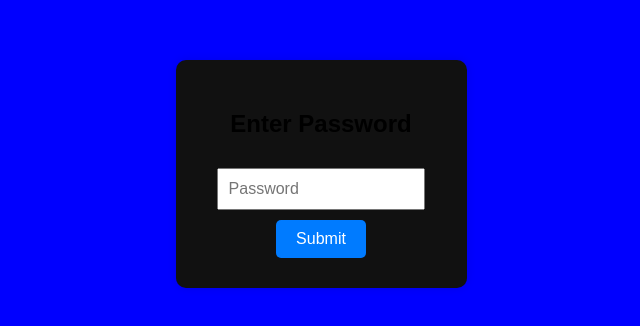
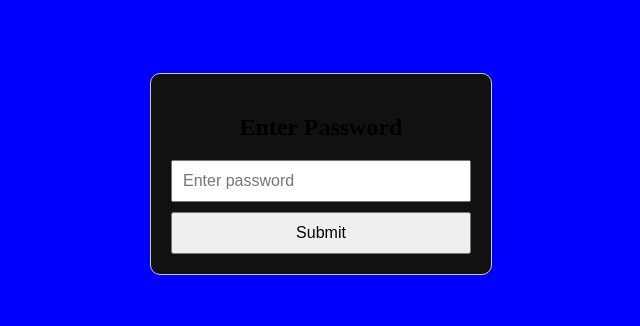
Before and after one commit to Talha-07-live/Talha-s-Premium2, a plain HTML site: page index.html in a window 1280 px wide. Shown: the part 226-552 px from the top of the page, without its empty margins (319-959 px from the left). Drawn offline with Linux system fonts and the light colour scheme.

Commit message:
Update index.html

```diff
--- a/index.html
+++ b/index.html
@@ -3,72 +3,103 @@
 <head>
     <meta charset="UTF-8">
     <meta name="viewport" content="width=device-width, initial-scale=1.0">
-    <title>Protected Page</title>
+    <title>Talha's Stream Premium</title>
     <style>
-        body {
-            font-family: Arial, sans-serif;
+        html, body {
+            margin: 0;
+            padding: 0;
+            width: 100%;
+            height: 100%;
+            overflow: hidden;
             display: flex;
             justify-content: center;
             align-items: center;
-            height: 100vh;
             background-color: #0000FF;
-            margin: 0;
         }
 
-        #password-form {
-            text-align: center;
+        .password-container {
+            display: flex;
+            flex-direction: column;
+            align-items: center;
+            justify-content: center;
+            width: 300px;
+            padding: 20px;
             background: #111;
-            padding: 30px;
+            border: 1px solid #ccc;
+            box-shadow: 0px 0px 10px rgba(0, 0, 0, 0.1);
             border-radius: 10px;
-            box-shadow: 0 0 10px rgba(0, 0, 0, 0.1);
         }
 
-        input[type="password"] {
-            padding: 10px;
-            margin: 10px 0;
-            width: 80%;
-            font-size: 16px;
+        .iframe-container {
+            display: none; /* Initially hidden */
+            position: relative;
+            width: 100%;
+            height: 100%;
+            overflow: hidden;
         }
 
-        input[type="submit"] {
-            padding: 10px 20px;
-            font-size: 16px;
-            background-color: #007bff;
-            color: white;
+        .iframe-container iframe {
+            position: absolute;
+            top: 0;
+            left: 0;
+            width: 100%;
+            height: 100%;
             border: none;
-            border-radius: 5px;
+        }
+
+        .iframe-container .poster {
+            position: absolute;
+            top: 0px; /* Adjust the top position */
+            left: -10px; /* Adjust the left position */
+            width: 450px; /* Adjust the width */
+            height: auto;
+            z-index: 1;
             cursor: pointer;
         }
 
-        input[type="submit"]:hover {
-            background-color: #0056b3;
+        #passwordInput {
+            padding: 10px;
+            font-size: 16px;
+            margin-bottom: 10px;
+            width: 100%;
+            box-sizing: border-box;
+        }
+
+        #submitButton {
+            padding: 10px;
+            font-size: 16px;
+            width: 100%;
+            cursor: pointer;
         }
     </style>
 </head>
 <body>
+    <div class="password-container" id="passwordContainer">
+        <h2>Enter Password</h2>
+        <input type="password" id="passwordInput" placeholder="Enter password">
+        <button id="submitButton">Submit</button>
+    </div>
 
-<div id="password-form">
-    <h2>Enter Password</h2>
-    <form onsubmit="return checkPassword()">
-        <input type="password" id="password" placeholder="Password" required>
-        <br>
-        <input type="submit" value="Submit">
-    </form>
+    <div class="iframe-container" id="iframeContainer">
+        <iframe
+            src="https://nowmesports.com/"
+            scrolling="yes"
+            allowfullscreen
+            sandbox="allow-scripts allow-same-origin">
+        </iframe>
+        <img src="https://s12.gifyu.com/images/SDoZ8.jpg" alt="Poster" class="poster">
     </div>
 
     <script>
-    function checkPassword() {
-        const password = document.getElementById('password').value;
-        const correctPassword = 'Talha'; // Password
-
-        if (password === correctPassword) {
-            window.location.href = 'https://bokulsports.com/'; // Replace with your protected link
+        document.getElementById('submitButton').addEventListener('click', function() {
+            const password = document.getElementById('passwordInput').value;
+            if (password === 'Talha') {
+                document.getElementById('passwordContainer').style.display = 'none';
+                document.getElementById('iframeContainer').style.display = 'block';
             } else {
                 alert('Incorrect password. Please try again.');
             }
-        return false;
-    }
+        });
     </script>
-
 </body>
 </html>
```
Lines whose indentation alone changed are shown as unchanged.
